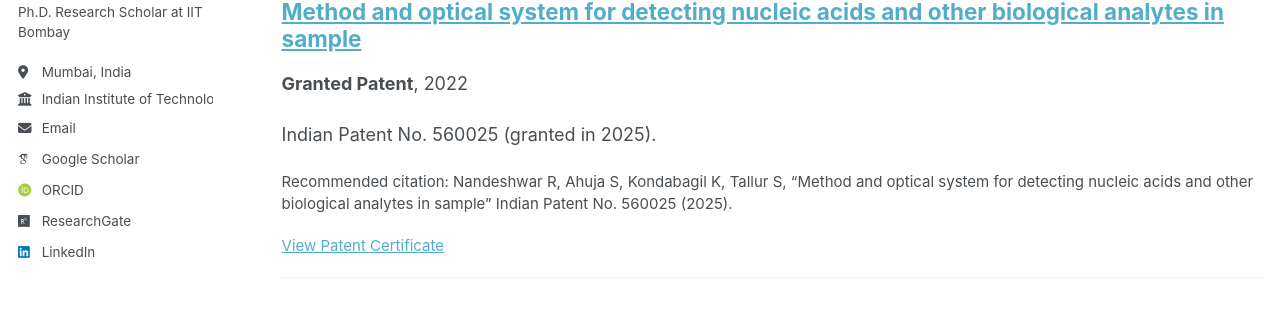
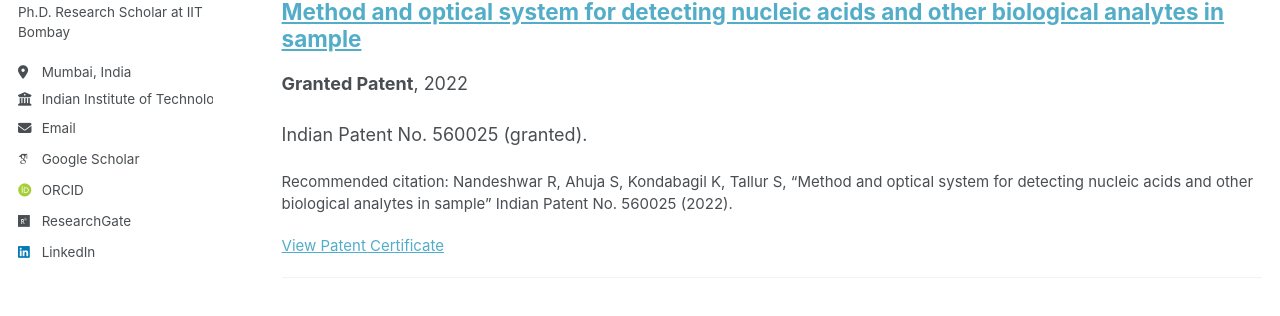
Before and after one commit to shrutiahuja/shrutiahuja.github.io, a Jekyll site: the page built from _pages/publications.html, in a window 1280 px wide and 900 px high. Shown: the part 314-630 px from the top of the window. Built offline with Jekyll 4.4.1, drawn with Linux system fonts in a browser that asks for light colours; some web fonts are replaced; a script that is not in the unit is left out.

Commit message:
Update patent.md

```diff
--- a/_publications/patent.md
+++ b/_publications/patent.md
@@ -3,10 +3,10 @@ title: "Method and optical system for detecting nucleic acids and other biologic
 collection: publications
 category: patents
 permalink: /publications/patent/
-excerpt: 'Indian Patent No. 560025 (granted in 2025).'
+excerpt: 'Indian Patent No. 560025 (granted).'
 date: 2022-05-19
 paperurl: "/assets/pdf/patent.pdf"
-citation: 'Nandeshwar R, Ahuja S, Kondabagil K, Tallur S, “Method and optical system for detecting nucleic acids and other biological analytes in sample” Indian Patent No. 560025 (2025).'
+citation: 'Nandeshwar R, Ahuja S, Kondabagil K, Tallur S, “Method and optical system for detecting nucleic acids and other biological analytes in sample” Indian Patent No. 560025 (2022).'
 ---
 
 
```
